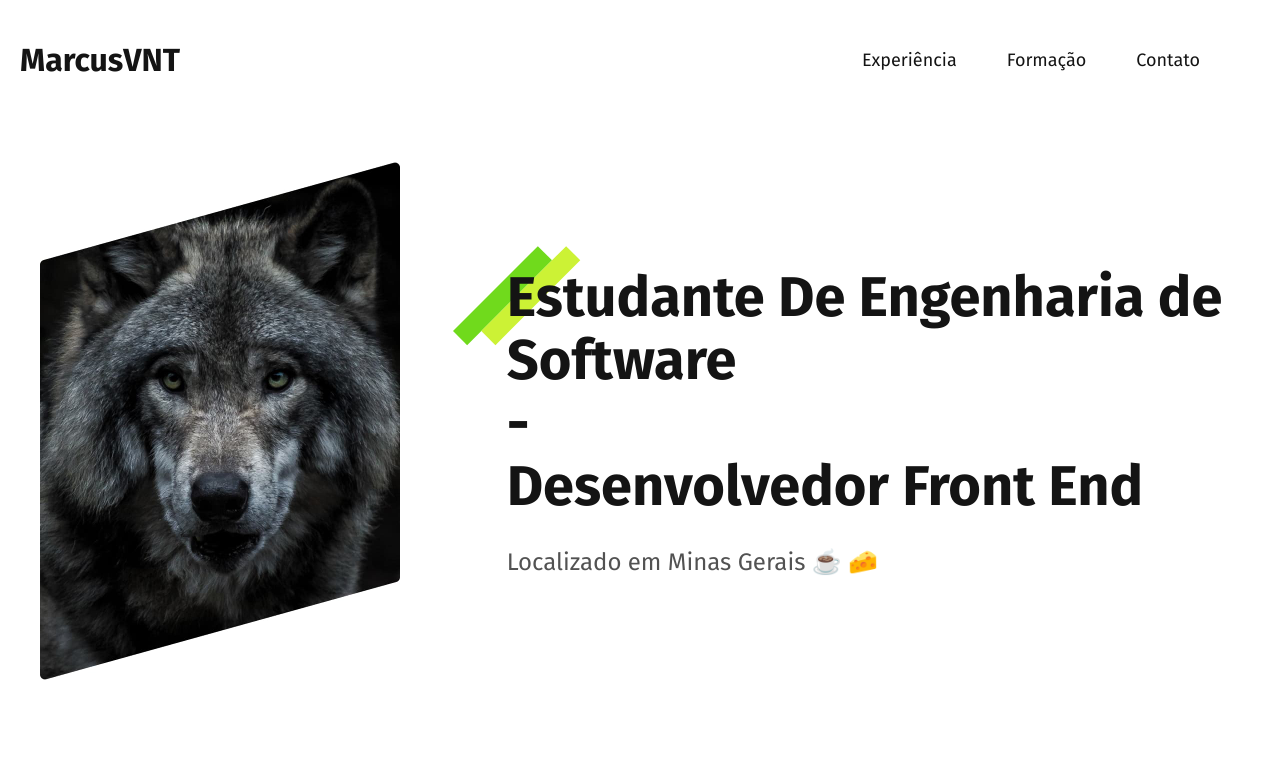
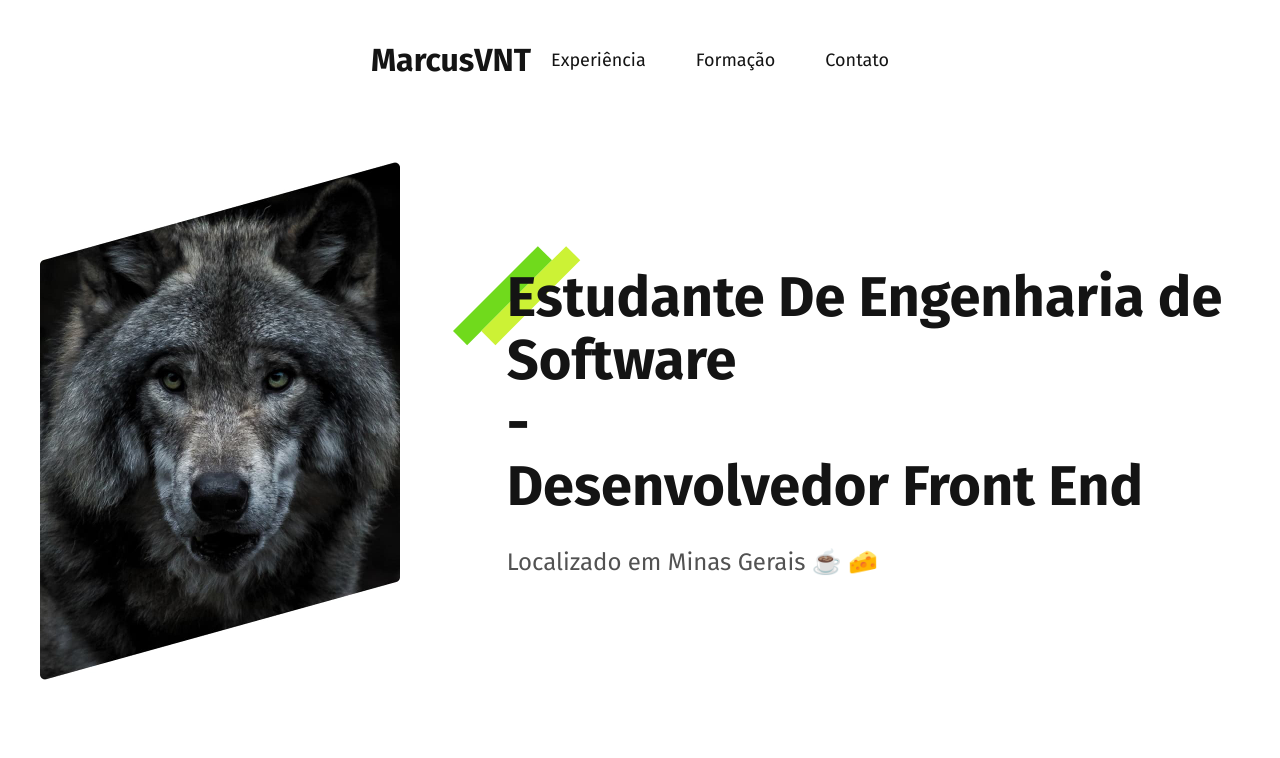
Before and after one commit to MarcusVNT/marcusvnt.github.io, a plain HTML site: page index.html in a window 1280 px wide. Shown: the top 758 px of the page. Drawn offline with Linux system fonts and the light colour scheme.

Commit message:
correção no alinhamento do header

```diff
--- a/css/header.css
+++ b/css/header.css
@@ -1,7 +1,7 @@
 #header {
   max-width: 1200px;
   padding: 40px 20px;
-  /* margin: auto; */
+  margin: 0 auto;
   display: flex;
   justify-content: space-between;
   align-items: center;
```
